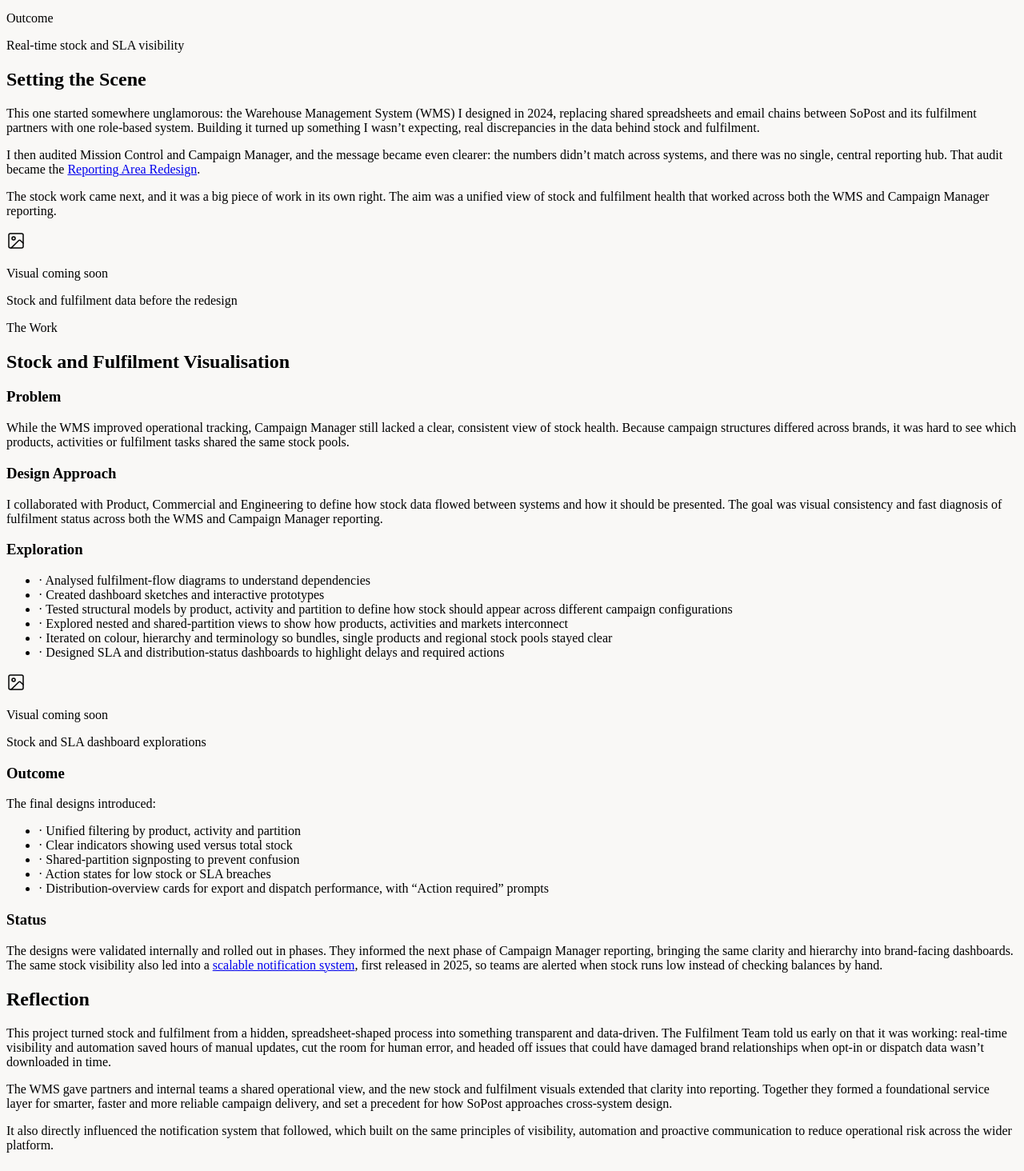
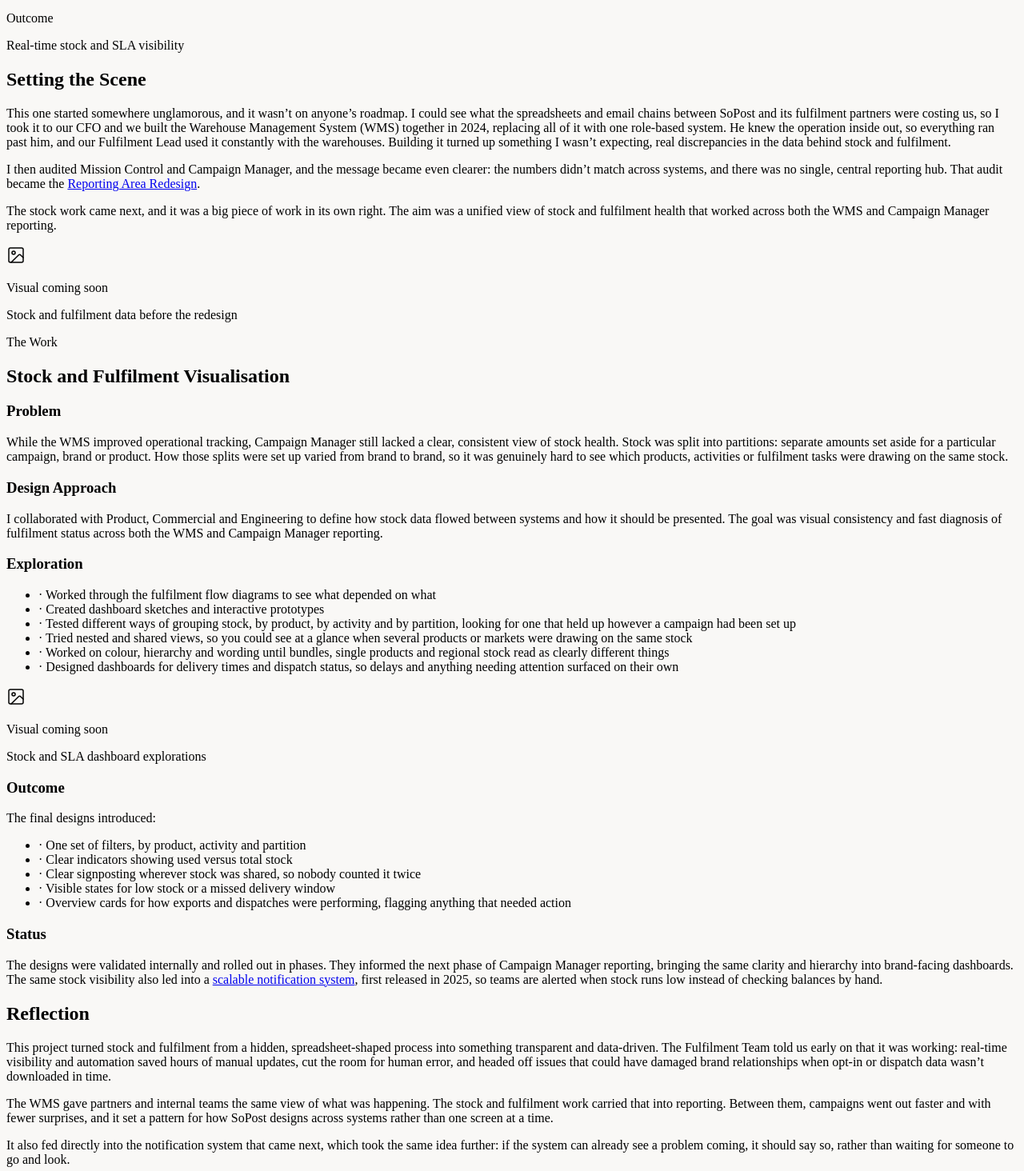
Before and after one commit to jadeparrish/portfolio, a Next.js app: page /work/stock in a window 1280 px wide. Shown: the part 361-1825 px from the top of the page at 80% size. Built offline with nearby package versions, Linux system fonts and the light colour scheme.

Commit message:
Update page.js

```diff
--- a/app/work/stock/page.js
+++ b/app/work/stock/page.js
@@ -60,8 +60,8 @@ export default function StockCaseStudy() {
             Bringing stock and fulfilment data into one clear view.
           </h1>
           <p className="text-neutral-600 text-lg sm:text-xl leading-[1.6] max-w-xl">
-            Untangling shared stock pools into a consistent view across the WMS and
-            Campaign Manager reporting.
+            Untangling shared stock pools into one consistent view, across the
+            Warehouse Management System and Campaign Manager reporting.
           </p>
         </section>
 
@@ -78,11 +78,10 @@ export default function StockCaseStudy() {
             </div>
             <div>
               <p className="text-[10px] uppercase tracking-[0.15em] text-neutral-600 mb-1.5">Focus</p>
-              <p className="text-sm font-medium text-neutral-900">Stock and SLA visibility</p>
+              <p className="text-sm font-medium text-neutral-900">Shared stock across brands and campaigns</p>
             </div>
             <div>
               <p className="text-[10px] uppercase tracking-[0.15em] text-neutral-600 mb-1.5">Outcome</p>
-              {/* TODO: replace with a real metric (e.g. time saved, fewer manual checks) */}
               {/* TODO: swap in a real figure once you have one (e.g. hours saved, fewer manual checks) */}
               <p className="text-sm font-medium text-neutral-900">Real-time stock and SLA visibility</p>
             </div>
@@ -94,11 +93,14 @@ export default function StockCaseStudy() {
           <SectionLabel>Setting the Scene</SectionLabel>
           <div className="space-y-5 text-neutral-700 text-[17px] sm:text-[18px] leading-[1.75]">
             <p>
-              This one started somewhere unglamorous: the Warehouse Management
-              System (WMS) I designed in 2024, replacing shared spreadsheets and email
-              chains between SoPost and its fulfilment partners with one role-based system.
-              Building it turned up something I wasn&rsquo;t expecting, real discrepancies
-              in the data behind stock and fulfilment.
+              This one started somewhere unglamorous, and it wasn&rsquo;t on
+              anyone&rsquo;s roadmap. I could see what the spreadsheets and email chains
+              between SoPost and its fulfilment partners were costing us, so I took it to
+              our CFO and we built the Warehouse Management System (WMS) together in 2024,
+              replacing all of it with one role-based system. He knew the operation inside
+              out, so everything ran past him, and our Fulfilment Lead used it constantly
+              with the warehouses. Building it turned up something I wasn&rsquo;t
+              expecting, real discrepancies in the data behind stock and fulfilment.
             </p>
             <p>
               I then audited Mission Control and Campaign Manager, and the message became
@@ -135,10 +137,12 @@ export default function StockCaseStudy() {
             <div>
               <SubLabel>Problem</SubLabel>
               <p className="text-neutral-700 text-[17px] sm:text-[18px] leading-[1.75]">
-                While the WMS improved operational tracking, Campaign Manager still lacked
-                a clear, consistent view of stock health. Because campaign structures
-                differed across brands, it was hard to see which products, activities or
-                fulfilment tasks shared the same stock pools.
+                While the WMS improved operational tracking, Campaign Manager still
+                lacked a clear, consistent view of stock health. Stock was split into
+                partitions: separate amounts set aside for a particular campaign, brand or
+                product. How those splits were set up varied from brand to brand, so it was
+                genuinely hard to see which products, activities or fulfilment tasks were
+                drawing on the same stock.
               </p>
             </div>
 
@@ -155,12 +159,12 @@ export default function StockCaseStudy() {
             <div>
               <SubLabel>Exploration</SubLabel>
               <ul className="space-y-4 text-neutral-700 text-[17px] sm:text-[18px] leading-[1.75]">
-                <li className="flex gap-3"><span aria-hidden="true" className="text-[#A47864]">&middot;</span> Analysed fulfilment-flow diagrams to understand dependencies</li>
+                <li className="flex gap-3"><span aria-hidden="true" className="text-[#A47864]">&middot;</span> Worked through the fulfilment flow diagrams to see what depended on what</li>
                 <li className="flex gap-3"><span aria-hidden="true" className="text-[#A47864]">&middot;</span> Created dashboard sketches and interactive prototypes</li>
-                <li className="flex gap-3"><span aria-hidden="true" className="text-[#A47864]">&middot;</span> Tested structural models by product, activity and partition to define how stock should appear across different campaign configurations</li>
-                <li className="flex gap-3"><span aria-hidden="true" className="text-[#A47864]">&middot;</span> Explored nested and shared-partition views to show how products, activities and markets interconnect</li>
-                <li className="flex gap-3"><span aria-hidden="true" className="text-[#A47864]">&middot;</span> Iterated on colour, hierarchy and terminology so bundles, single products and regional stock pools stayed clear</li>
-                <li className="flex gap-3"><span aria-hidden="true" className="text-[#A47864]">&middot;</span> Designed SLA and distribution-status dashboards to highlight delays and required actions</li>
+                <li className="flex gap-3"><span aria-hidden="true" className="text-[#A47864]">&middot;</span> Tested different ways of grouping stock, by product, by activity and by partition, looking for one that held up however a campaign had been set up</li>
+                <li className="flex gap-3"><span aria-hidden="true" className="text-[#A47864]">&middot;</span> Tried nested and shared views, so you could see at a glance when several products or markets were drawing on the same stock</li>
+                <li className="flex gap-3"><span aria-hidden="true" className="text-[#A47864]">&middot;</span> Worked on colour, hierarchy and wording until bundles, single products and regional stock read as clearly different things</li>
+                <li className="flex gap-3"><span aria-hidden="true" className="text-[#A47864]">&middot;</span> Designed dashboards for delivery times and dispatch status, so delays and anything needing attention surfaced on their own</li>
               </ul>
 
               <ImagePlaceholder tint="bg-[#DDE3E6]" caption="Stock and SLA dashboard explorations" />
@@ -172,11 +176,11 @@ export default function StockCaseStudy() {
                 The final designs introduced:
               </p>
               <ul className="space-y-4 text-neutral-700 text-[17px] sm:text-[18px] leading-[1.75]">
-                <li className="flex gap-3"><span aria-hidden="true" className="text-[#A47864]">&middot;</span> Unified filtering by product, activity and partition</li>
+                <li className="flex gap-3"><span aria-hidden="true" className="text-[#A47864]">&middot;</span> One set of filters, by product, activity and partition</li>
                 <li className="flex gap-3"><span aria-hidden="true" className="text-[#A47864]">&middot;</span> Clear indicators showing used versus total stock</li>
-                <li className="flex gap-3"><span aria-hidden="true" className="text-[#A47864]">&middot;</span> Shared-partition signposting to prevent confusion</li>
-                <li className="flex gap-3"><span aria-hidden="true" className="text-[#A47864]">&middot;</span> Action states for low stock or SLA breaches</li>
-                <li className="flex gap-3"><span aria-hidden="true" className="text-[#A47864]">&middot;</span> Distribution-overview cards for export and dispatch performance, with &ldquo;Action required&rdquo; prompts</li>
+                <li className="flex gap-3"><span aria-hidden="true" className="text-[#A47864]">&middot;</span> Clear signposting wherever stock was shared, so nobody counted it twice</li>
+                <li className="flex gap-3"><span aria-hidden="true" className="text-[#A47864]">&middot;</span> Visible states for low stock or a missed delivery window</li>
+                <li className="flex gap-3"><span aria-hidden="true" className="text-[#A47864]">&middot;</span> Overview cards for how exports and dispatches were performing, flagging anything that needed action</li>
               </ul>
             </div>
 
@@ -213,16 +217,16 @@ export default function StockCaseStudy() {
               wasn&rsquo;t downloaded in time.
             </p>
             <p>
-              The WMS gave partners and internal teams a shared operational view, and the
-              new stock and fulfilment visuals extended that clarity into reporting.
-              Together they formed a foundational service layer for smarter, faster and
-              more reliable campaign delivery, and set a precedent for how SoPost
-              approaches cross-system design.
+              The WMS gave partners and internal teams the same view of what was
+              happening. The stock and fulfilment work carried that into reporting.
+              Between them, campaigns went out faster and with fewer surprises, and it set
+              a pattern for how SoPost designs across systems rather than one screen at a
+              time.
             </p>
             <p>
-              It also directly influenced the notification system that followed, which
-              built on the same principles of visibility, automation and proactive
-              communication to reduce operational risk across the wider platform.
+              It also fed directly into the notification system that came next, which
+              took the same idea further: if the system can already see a problem coming,
+              it should say so, rather than waiting for someone to go and look.
             </p>
           </div>
         </section>
```
